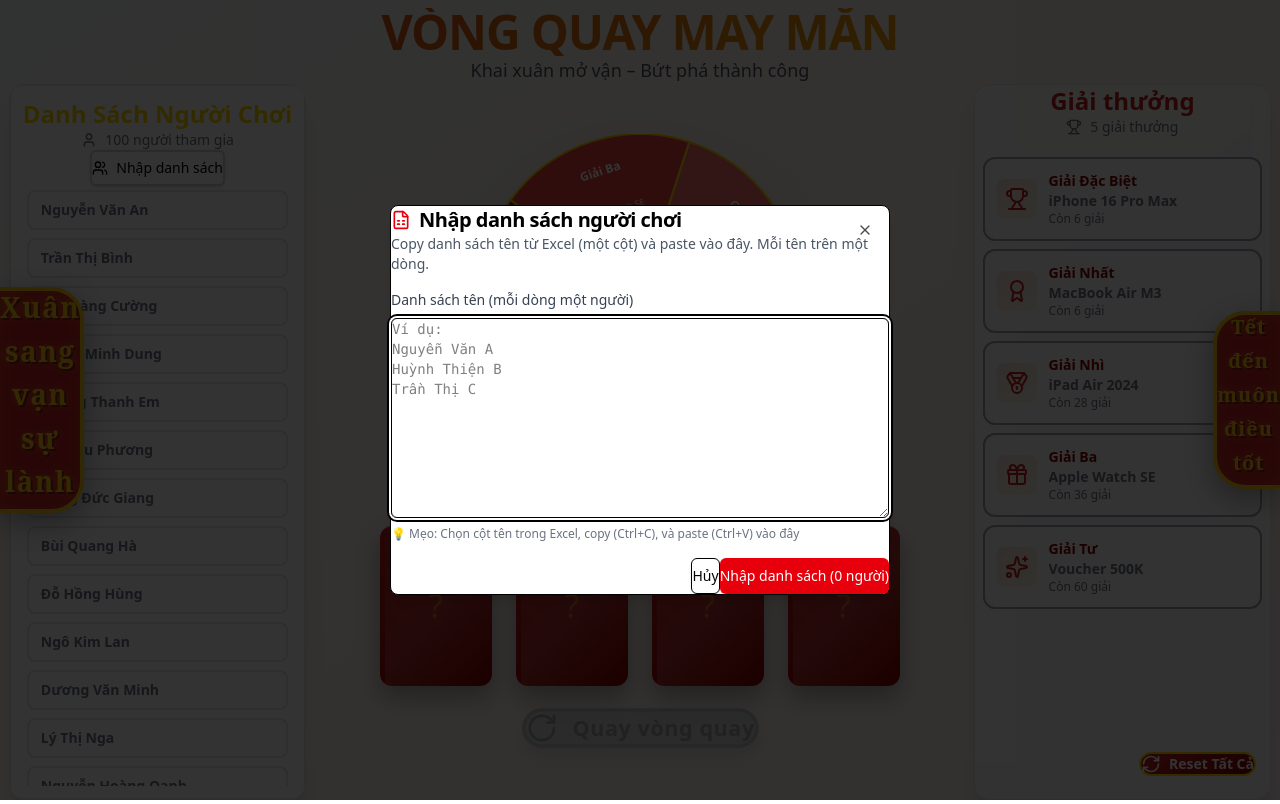
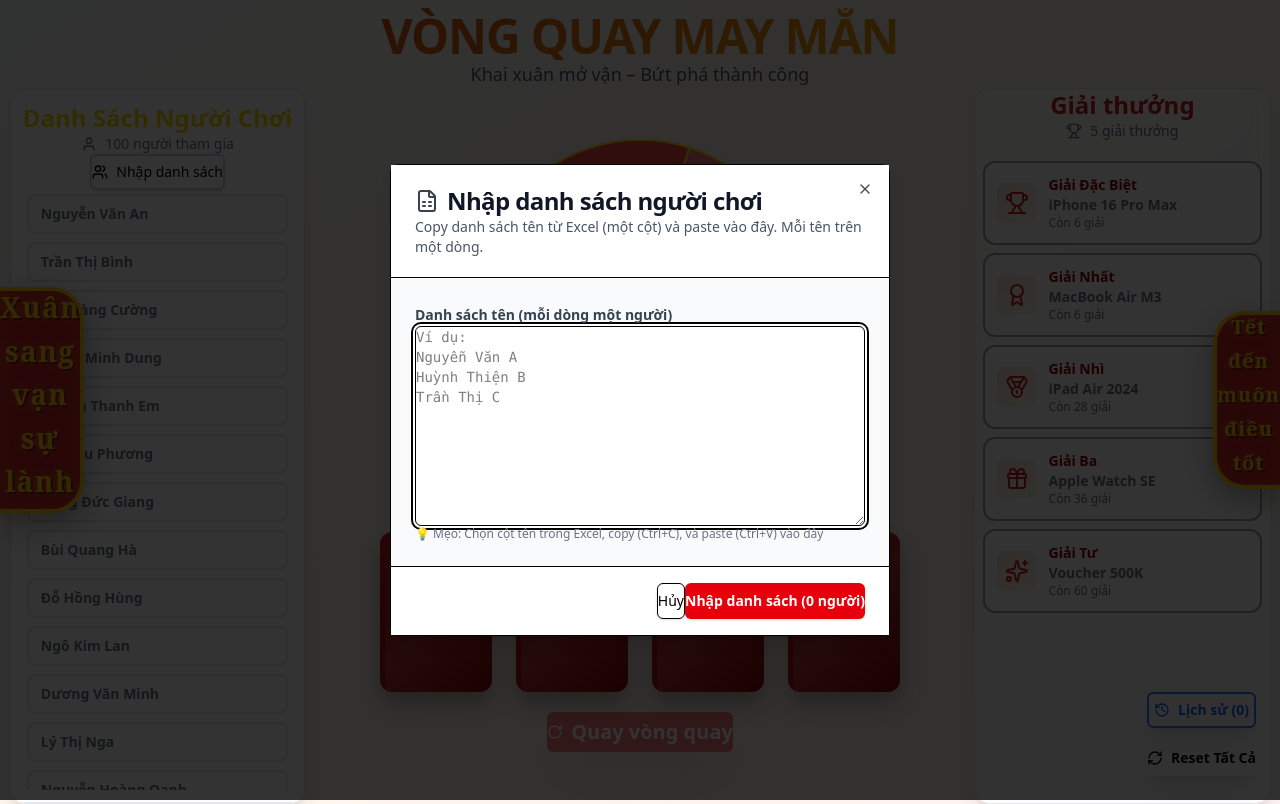
Before and after one commit to htnhan-dev/lucky-spin, a React (Vite) app: page / in a window 1280 px wide. Both pictures are taken after a click on the button "Nhập danh sách". Built offline with nearby package versions, Linux system fonts and the light colour scheme.

Commit message:
feat: update new logic with 4 people in 1 rotaion

```diff
--- a/src/components/UserImportModal.jsx
+++ b/src/components/UserImportModal.jsx
@@ -50,27 +50,27 @@
           Nhập danh sách
         </Button>
       </DialogTrigger>
-      <DialogContent className="sm:max-w-125 bg-white">
-        <DialogHeader>
-          <DialogTitle className="flex items-center gap-2 text-xl">
-            <FileSpreadsheet className="w-5 h-5 text-red-600" />
+      <DialogContent className="sm:max-w-125 bg-white p-0 gap-0">
+        <DialogHeader className="px-6! py-5! border-b bg-white">
+          <DialogTitle className="flex items-center gap-2 text-2xl font-bold text-gray-900">
+            <FileSpreadsheet className="w-6 h-6 text-gray-700" />
             Nhập danh sách người chơi
           </DialogTitle>
-          <DialogDescription className="text-gray-600">
+          <DialogDescription className="text-sm text-gray-600 mt-2">
             Copy danh sách tên từ Excel (một cột) và paste vào đây. Mỗi tên trên
             một dòng.
           </DialogDescription>
         </DialogHeader>
-        <div className="grid gap-4 py-4">
-          <div className="grid gap-2">
-            <label className="text-sm font-medium text-gray-700">
+        <div className="px-6! py-6! bg-gray-50">
+          <div className="space-y-3">
+            <label className="text-sm font-semibold text-gray-700">
               Danh sách tên (mỗi dòng một người)
             </label>
             <Textarea
               placeholder={`Ví dụ:\nNguyễn Văn A\nHuỳnh Thiện B\nTrần Thị C`}
               value={inputText}
               onChange={(e) => setInputText(e.target.value)}
-              className="min-h-50 font-mono text-sm"
+              className="min-h-50 font-mono text-sm bg-white"
             />
             <p className="text-xs text-gray-500">
               💡 Mẹo: Chọn cột tên trong Excel, copy (Ctrl+C), và paste (Ctrl+V)
@@ -78,7 +78,7 @@
             </p>
           </div>
         </div>
-        <DialogFooter>
+        <DialogFooter className="px-6! py-4! border-t bg-white">
           <Button
             type="button"
             variant="outline"
@@ -92,7 +92,7 @@
           <Button
             type="button"
             onClick={handleImport}
-            className="bg-red-600 hover:bg-red-700 text-white"
+            className="bg-red-600 hover:bg-red-700 text-white font-semibold"
           >
             Nhập danh sách (
             {inputText.split("\n").filter((l) => l.trim()).length} người)
--- a/src/hooks/useSpinGame.js
+++ b/src/hooks/useSpinGame.js
@@ -21,6 +21,7 @@
   const [userPrizes, setUserPrizes] = useState([]); // 4 giải đã phân bổ cho 4 users
   const [openedEnvelopes, setOpenedEnvelopes] = useState([]); // Các bao đã mở
   const [revealingEnvelope, setRevealingEnvelope] = useState(null); // Bao đang mở
+  const [currentSpinDuration, setCurrentSpinDuration] = useState(null); // Duration của lần quay hiện tại
 
   const timeoutRefs = useRef([]);
   const clearAllTimeouts = useCallback(() => {
@@ -49,9 +50,12 @@
     setGameState(GAME_STATE.AUTO_PICKING);
     setIsAnimating(true);
 
-    // Lấy danh sách users chưa được chọn
+    // Lấy danh sách users chưa được chọn VÀ chưa trúng giải trong lịch sử
+    const winnersSet = new Set(spinHistory.map((h) => h.user.id));
     const availableUsers = users.filter(
-      (u) => !selectedUsers.some((su) => su.id === u.id),
+      (u) =>
+        !selectedUsers.some((su) => su.id === u.id) && // Chưa được pick trong lần quay này
+        !winnersSet.has(u.id), // Chưa trúng giải trong lịch sử
     );
     if (availableUsers.length === 0) return;
 
@@ -59,15 +63,15 @@
     const finalUser =
       availableUsers[Math.floor(Math.random() * availableUsers.length)];
 
-    // Animation: Nhảy RANDOM qua các users - Giảm số lần để scroll mượt hơn
+    // Animation: Nhảy RANDOM qua các users - NHANH HƠN để mượt mà
     let currentScroll = 0;
-    const scrollSpeed = 500; // tốc độ tick
-    const minScrolls = 5;
-    const maxScrolls = 13;
+    const scrollSpeed = 300; // Nhanh hơn (500ms → 250ms)
+    const minScrolls = 8; // Tăng số lần scroll để vẫn có hiệu ứng dài
+    const maxScrolls = 16;
 
     const totalScrolls =
       Math.floor(Math.random() * (maxScrolls - minScrolls + 1)) + minScrolls;
-    const maxStep = 15; // bước nhảy tối đa (có thể đổi 10)
+    const maxStep = 15; // bước nhảy tối đa
 
     let currentIndex = Math.floor(Math.random() * availableUsers.length);
 
@@ -121,7 +125,7 @@
     }, scrollSpeed);
 
     timeoutRefs.current.push(scrollInterval);
-  }, [gameState, users, selectedUsers]);
+  }, [gameState, users, selectedUsers, spinHistory]);
   const spinWheel = useCallback(() => {
     if (
       gameState !== GAME_STATE.READY_TO_SPIN &&
@@ -130,20 +134,25 @@
       return;
     if (selectedUsers.length !== 4) return;
 
-    setIsAnimating(true);
-    setGameState(GAME_STATE.SPINNING);
-
-    // Calculate dynamic duration (function or static value)
+    // Calculate dynamic duration (function or static value) - TÍNH 1 LẦN DUY NHẤT
     const spinDuration =
       typeof ANIMATION_CONFIG.spin.duration === "function"
         ? ANIMATION_CONFIG.spin.duration()
         : ANIMATION_CONFIG.spin.duration;
 
+    // Lưu duration để pass xuống LuckyWheel component
+    setCurrentSpinDuration(spinDuration);
+    setIsAnimating(true);
+    setGameState(GAME_STATE.SPINNING);
+
     // Vòng quay để chọn GIẢI TRẦN (max prize tier)
     setTimeout(() => {
+      // QUAN TRỌNG: Set isAnimating = false TRƯỚC để wheel dừng animation
+      setIsAnimating(false);
+      setGameState(GAME_STATE.PRIZES_ALLOCATED);
+
       // Bước 1: Vòng quay chọn GIẢI TRẦN
       const tierFromWheel = selectMaxPrizeTier(availablePrizes);
-      setMaxPrizeTier(tierFromWheel);
 
       // Bước 2: Phân bổ 4 giải cho 4 users dựa trên giải trần
       const allocations = allocatePrizesForUsers(
@@ -151,7 +160,6 @@
         availablePrizes,
         tierFromWheel,
       );
-      setUserPrizes(allocations);
 
       // Bước 3: Cập nhật available prizes (giảm quantity)
       const updatedPrizes = availablePrizes
@@ -173,11 +181,10 @@
         })
         .filter((p) => p.quantity > 0); // Loại bỏ giải hết khỏi availablePrizes
 
+      // Bước 4: Set all states - wheel đã dừng rồi nên set maxPrizeTier không gây giật
+      setMaxPrizeTier(tierFromWheel);
+      setUserPrizes(allocations);
       setAvailablePrizes(updatedPrizes);
-
-      // Bước 4: Chuyển sang state PRIZES_ALLOCATED (4 bao shake, chờ mở)
-      setIsAnimating(false);
-      setGameState(GAME_STATE.PRIZES_ALLOCATED);
     }, spinDuration * 1000); // Đợi animation vòng quay xong (20-30s)
   }, [gameState, selectedUsers, availablePrizes, updatePrizeQuantity]);
   // Remove a selected user by id so another user can be chosen in their place
@@ -271,6 +278,7 @@
     setUserPrizes([]);
     setOpenedEnvelopes([]);
     setRevealingEnvelope(null);
+    setCurrentSpinDuration(null);
   }, [prizes, clearAllTimeouts]);
   return {
     gameState,
@@ -286,6 +294,7 @@
     userPrizes,
     openedEnvelopes,
     revealingEnvelope,
+    currentSpinDuration, // Duration của lần quay hiện tại (để sync với LuckyWheel)
     // Functions
     startGame,
     spinWheel,
--- a/src/pages/LuckySpinPage.jsx
+++ b/src/pages/LuckySpinPage.jsx
@@ -1,4 +1,11 @@
-import { RefreshCw, RotateCw } from "lucide-react";
+import {
+  RefreshCw,
+  RotateCw,
+  History,
+  Download,
+  Calendar,
+  Trophy,
+} from "lucide-react";
 import { useState } from "react";
 
 import { COLORS } from "../utils/constants";
@@ -12,6 +19,14 @@
 import { motion } from "framer-motion";
 import { usePrizes } from "../contexts/PrizeContext";
 import { useSpinGame } from "../hooks/useSpinGame";
+import {
+  Dialog,
+  DialogContent,
+  DialogHeader,
+  DialogTitle,
+  DialogFooter,
+} from "../components/ui/dialog";
+import { Button } from "../components/ui/button";
 
 /**
  * Lucky Spin - Modern Clean Layout
@@ -20,6 +35,7 @@
 export const LuckySpinPage = () => {
   const { prizes, updatePrizeQuantity, resetPrizes } = usePrizes();
   const [users, setUsers] = useState(SAMPLE_USERS);
+  const [showHistory, setShowHistory] = useState(false);
 
   const handleImportUsers = (importedUsers) => {
     setUsers(importedUsers);
@@ -46,6 +62,7 @@
     userPrizes,
     openedEnvelopes,
     revealingEnvelope,
+    currentSpinDuration,
     startGame,
     spinWheel,
     resetGame,
@@ -57,6 +74,7 @@
     exportHistoryCSV,
     revealEnvelope,
     canRevealEnvelopes,
+    allEnvelopesRevealed,
   } = useSpinGame(users, prizes, updatePrizeQuantity);
 
   return (
@@ -208,7 +226,7 @@
           animate={{ opacity: 1, y: 0 }}
         >
           <h1
-            className="text-5xl font-black tracking-tight"
+            className="text-5xl font-black tracking-tight pt-1!"
             style={{
               background: `linear-gradient(135deg, ${COLORS.primary.red} 0%, ${COLORS.primary.gold} 100%)`,
               WebkitBackgroundClip: "text",
@@ -262,9 +280,11 @@
                 transition={{ delay: 0.3, type: "spring", stiffness: 100 }}
               >
                 <LuckyWheel
+                  key={maxPrizeTier || "initial"} // Force reset component khi chơi vòng mới
                   prizes={prizes}
                   maxPrizeTier={maxPrizeTier}
                   isSpinning={isSpinning}
+                  spinDuration={currentSpinDuration}
                 />
               </motion.div>
 
@@ -314,98 +334,31 @@
               </div>
 
               {/* Action Buttons */}
-              <div className="flex items-center gap-6">
-                {/* Quay vòng quay */}
-                <motion.button
+              <div className="flex items-center gap-4">
+                {/* Quay vòng quay - Đặc biệt */}
+                <Button
                   onClick={spinWheel}
                   disabled={!canSpin || isSpinning}
-                  className="
-    relative
-    px-16 py-7
-    rounded-3xl
-    font-black
-    text-2xl
-    flex items-center gap-4
-    transition-all
-    disabled:opacity-40
-    disabled:cursor-not-allowed
-    overflow-hidden
-  "
-                  style={{
-                    background: canSpin
-                      ? `linear-gradient(135deg, ${COLORS.primary.gold} 0%, #E6B800 50%, #C99700 100%)`
-                      : "#9CA3AF",
-                    color: "#1F2937",
-                    border: `4px solid ${canSpin ? "#FFF7CC" : "#6B7280"}`,
-                    boxShadow: canSpin
-                      ? `
-        inset 0 2px 0 rgba(255,255,255,0.6),
-        inset 0 -4px 0 rgba(0,0,0,0.2),
-        0 18px 35px rgba(0,0,0,0.35),
-        0 0 25px ${COLORS.primary.gold}80
-      `
-                      : "0 10px 20px rgba(0,0,0,0.25)",
-                  }}
-                  whileHover={
-                    canSpin
-                      ? {
-                          scale: 1.1,
-                          y: -4,
-                          boxShadow: `
-            inset 0 2px 0 rgba(255,255,255,0.7),
-            inset 0 -4px 0 rgba(0,0,0,0.25),
-            0 25px 45px rgba(0,0,0,0.45),
-            0 0 40px ${COLORS.primary.gold}
-          `,
-                        }
-                      : {}
-                  }
-                  whileTap={canSpin ? { scale: 0.96, y: 0 } : {}}
-                  initial={{ scale: 0 }}
-                  animate={{ scale: canSpin ? 1 : 0.9 }}
+                  size="lg"
+                  className="px-16 py-8 text-xl font-black bg-red-600 hover:bg-red-700 text-white disabled:opacity-50 disabled:cursor-not-allowed shadow-2xl hover:shadow-red-500/50 transition-all duration-300 hover:scale-105"
                 >
-                  {/* Shine chạy ngang */}
-                  {canSpin && !isSpinning && (
-                    <motion.span
-                      className="absolute inset-0"
-                      style={{
-                        background:
-                          "linear-gradient(120deg, transparent 30%, rgba(255,255,255,0.6) 50%, transparent 70%)",
-                      }}
-                      animate={{ x: ["-100%", "100%"] }}
-                      transition={{ duration: 2.5, repeat: Infinity }}
-                    />
-                  )}
+                  <RotateCw
+                    className={`w-6 h-6 mr-3 ${isSpinning ? "animate-spin" : ""}`}
+                  />
+                  {isSpinning ? "Đang quay..." : "Quay vòng quay"}
+                </Button>
 
-                  {/* Nội dung */}
-                  <RotateCw
-                    className={`w-9 h-9 z-10 ${
-                      isSpinning ? "animate-spin text-red-700" : ""
-                    }`}
-                  />
-                  <span className="z-10 tracking-wide">
-                    {isSpinning ? "Đang quay..." : "Quay vòng quay"}
-                  </span>
-                </motion.button>
-
-                {/* Chơi lại */}
-                {hasWinner && (
-                  <motion.button
+                {/* Chơi vòng mới - Hiển thị khi mở hết 4 bao lì xì */}
+                {allEnvelopesRevealed && (
+                  <Button
                     onClick={resetGame}
-                    className="px-10 py-5 rounded-2xl font-bold text-xl flex items-center gap-3 shadow-xl"
-                    style={{
-                      background: `linear-gradient(135deg, ${COLORS.primary.red} 0%, ${COLORS.primary.darkRed} 100%)`,
-                      color: "#FFF",
-                      border: `3px solid ${COLORS.primary.gold}`,
-                    }}
-                    whileHover={{ scale: 1.08, y: -2 }}
-                    whileTap={{ scale: 0.98 }}
-                    initial={{ scale: 0, opacity: 0 }}
-                    animate={{ scale: 1, opacity: 1 }}
+                    size="lg"
+                    variant="outline"
+                    className="px-12 py-8 text-xl font-bold border-2 hover:bg-gray-50 transition-all duration-300 hover:scale-105 shadow-lg"
                   >
-                    <RefreshCw className="w-6 h-6" />
-                    Chơi lại
-                  </motion.button>
+                    <RefreshCw className="w-6 h-6 mr-3" />
+                    Chơi vòng mới
+                  </Button>
                 )}
               </div>
             </div>
@@ -424,24 +377,143 @@
         </div>
       </div>
 
-      {/* Reset All Button - Fixed góc phải cuối màn hình */}
-      <motion.button
-        onClick={handleResetAll}
-        className="fixed bottom-6 right-6 z-30 px-6 py-3 rounded-xl font-bold text-sm flex items-center gap-2 shadow-2xl"
-        style={{
-          background: `linear-gradient(135deg, ${COLORS.primary.red} 0%, ${COLORS.primary.darkRed} 100%)`,
-          color: "#FFF",
-          border: `2px solid ${COLORS.primary.gold}`,
-        }}
-        whileHover={{ scale: 1.05, y: -2 }}
-        whileTap={{ scale: 0.95 }}
-        initial={{ opacity: 0, scale: 0.8 }}
-        animate={{ opacity: 1, scale: 1 }}
-        transition={{ delay: 1 }}
-      >
-        <RefreshCw className="w-5 h-5" />
-        Reset Tất Cả
-      </motion.button>
+      {/* Buttons - Fixed góc phải dưới màn hình */}
+      <div className="fixed bottom-6 right-6 z-30 flex flex-col gap-3">
+        {/* Xem lịch sử - Nổi bật */}
+        <Button
+          onClick={() => setShowHistory(true)}
+          variant="outline"
+          className="px-6 py-6 font-bold shadow-xl hover:shadow-blue-500/50 border-2 border-blue-500 text-blue-600 hover:bg-blue-50 hover:border-blue-600 transition-all duration-300 hover:scale-110"
+        >
+          <History className="w-5 h-5 mr-2" />
+          Lịch sử ({spinHistory.length})
+        </Button>
+
+        {/* Reset All - Nổi bật */}
+        <Button
+          onClick={handleResetAll}
+          variant="destructive"
+          className="px-6 py-6 font-bold shadow-xl hover:shadow-red-500/50 transition-all duration-300 hover:scale-110"
+        >
+          <RefreshCw className="w-5 h-5 mr-2" />
+          Reset Tất Cả
+        </Button>
+      </div>
+
+      {/* Modal lịch sử - Shadcn Dialog */}
+      <Dialog open={showHistory} onOpenChange={setShowHistory}>
+        <DialogContent className="max-w-4xl max-h-[90vh] p-0 gap-0 overflow-hidden">
+          {/* Header - Minimalist */}
+          <DialogHeader className="px-6! py-5! border-b bg-white">
+            <DialogTitle className="text-2xl font-bold text-gray-900 flex items-center gap-3">
+              <History className="w-6 h-6 text-gray-700" />
+              Lịch sử quay thưởng
+            </DialogTitle>
+          </DialogHeader>
+
+          {/* Content */}
+          <div className="overflow-y-auto max-h-[calc(90vh-160px)] px-6! py-6! bg-gray-50">
+            {spinHistory.length === 0 ? (
+              <div className="flex flex-col items-center justify-center py-20 text-center">
+                <div className="w-20 h-20 rounded-full bg-gray-100 flex items-center justify-center mb-4">
+                  <Calendar className="w-10 h-10 text-gray-400" />
+                </div>
+                <p className="text-base font-semibold text-gray-900 mb-2">
+                  Chưa có lịch sử quay thưởng
+                </p>
+                <p className="text-sm text-gray-500">
+                  Hãy bắt đầu quay vòng quay để ghi lại lịch sử
+                </p>
+              </div>
+            ) : (
+              <div className="space-y-3">
+                {spinHistory
+                  .slice()
+                  .reverse()
+                  .map((entry, idx) => (
+                    <motion.div
+                      key={spinHistory.length - idx - 1}
+                      initial={{ opacity: 0, y: 10 }}
+                      animate={{ opacity: 1, y: 0 }}
+                      transition={{ delay: idx * 0.03 }}
+                      className="group bg-white rounded-lg border border-gray-200 p-4! hover:border-gray-300 hover:shadow-md transition-all duration-200"
+                    >
+                      <div className="flex items-center justify-between gap-6">
+                        {/* Left: Number & User */}
+                        <div className="flex items-center gap-4 flex-1 min-w-0">
+                          <div className="w-10 h-10 rounded-lg bg-gray-100 flex items-center justify-center text-sm font-bold text-gray-700 shrink-0">
+                            #{idx + 1}
+                          </div>
+
+                          <div className="flex-1 min-w-0">
+                            <div className="flex items-center gap-2 mb-1">
+                              <p className="font-semibold text-base text-gray-900 truncate">
+                                {entry.user.name}
+                              </p>
+                            </div>
+                            <p className="text-sm text-gray-500 truncate">
+                              {new Date(entry.timestamp).toLocaleString(
+                                "vi-VN",
+                                {
+                                  year: "numeric",
+                                  month: "2-digit",
+                                  day: "2-digit",
+                                  hour: "2-digit",
+                                  minute: "2-digit",
+                                },
+                              )}
+                            </p>
+                          </div>
+                        </div>
+
+                        {/* Right: Prize */}
+                        <div className="text-right shrink-0">
+                          <div className="inline-flex items-center gap-2 px-3 py-1.5 rounded-md bg-red-50 border border-red-200 mb-1">
+                            <Trophy className="w-4 h-4 text-red-600" />
+                            <span className="font-bold text-sm text-red-700">
+                              {entry.prize.name}
+                            </span>
+                          </div>
+                          <p className="text-xs text-gray-600 font-medium">
+                            {entry.prize.description}
+                          </p>
+                        </div>
+                      </div>
+                    </motion.div>
+                  ))}
+              </div>
+            )}
+          </div>
+
+          {/* Footer - Minimalist */}
+          <DialogFooter className="px-6! py-4! border-t bg-white flex flex-row items-center justify-between">
+            <div className="flex items-center gap-2 text-sm text-gray-600 mr-10!">
+              <span className="font-medium">Tổng số:</span>
+              <span className="font-bold text-gray-900">
+                {spinHistory.length}
+              </span>
+            </div>
+
+            <Button
+              onClick={() => {
+                const csv = exportHistoryCSV();
+                const blob = new Blob([csv], { type: "text/csv" });
+                const url = URL.createObjectURL(blob);
+                const a = document.createElement("a");
+                a.href = url;
+                a.download = `lich-su-quay-thuong-${Date.now()}.csv`;
+                a.click();
+              }}
+              variant="outline"
+              className="font-semibold ml-8"
+              disabled={spinHistory.length === 0}
+            >
+              <Download className="w-4 h-4 mr-2" />
+              Tải xuống CSV
+            </Button>
+          </DialogFooter>
+        </DialogContent>
+      </Dialog>
 
       {/* REMOVED: Winner Modal - Không cần nữa vì paper scroll đã hiển thị giải */}
     </div>
--- a/src/utils/constants.js
+++ b/src/utils/constants.js
@@ -65,7 +65,7 @@
     duration: 0.6, // Animation bao lì xì mở
   },
   spin: {
-    duration: () => 20 + Math.random() * 20, // Random 20-40s để bất ngờ
+    duration: 25, // FIXED 25s để đảm bảo timing sync chính xác (không còn giật)
     easing: [0.22, 1, 0.36, 1], // Ease out mượt mà: chậm dần tự nhiên như vòng quay thật
     rotations: 15, // 15 vòng quay để tăng độ kịch tính (nhiều vòng hơn)
   },
```
Also changed, not shown: src/components/LuckyWheel.jsx (+23 -12 lines), src/components/UserList.jsx (+9 -4 lines).
